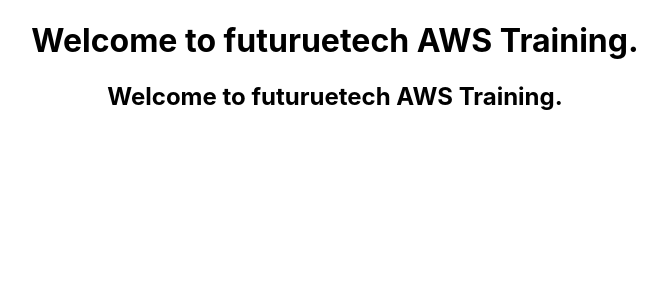
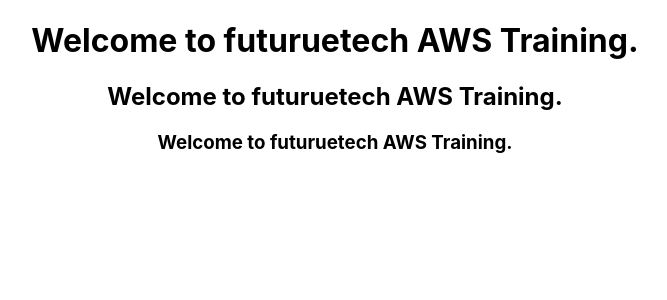
Before and after one commit to programmingwheels/awsfuturetech, a React (Create React App) app: page / in a window 1280 px wide. Shown: the top 300 px of the page, without its empty margins (305-972 px from the left). Built offline with nearby package versions, Linux system fonts and the light colour scheme.

Commit message:
H3 message added

```diff
--- a/src/App.js
+++ b/src/App.js
@@ -6,6 +6,7 @@
     <div className="App">
       <h1>Welcome to futuruetech AWS Training. </h1>
       <h2>Welcome to futuruetech AWS Training. </h2>
+      <h3>Welcome to futuruetech AWS Training. </h3>
     </div>
   );
 }
```
